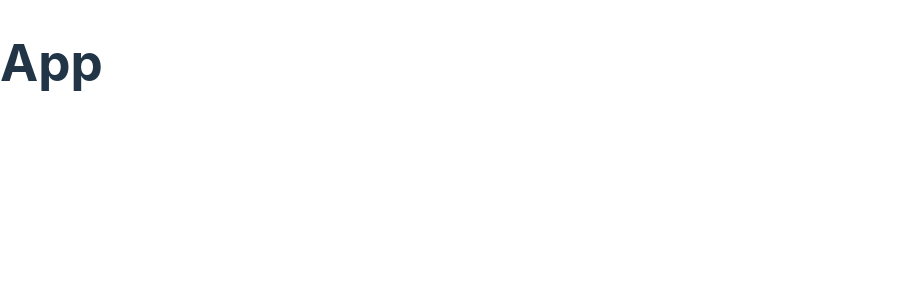
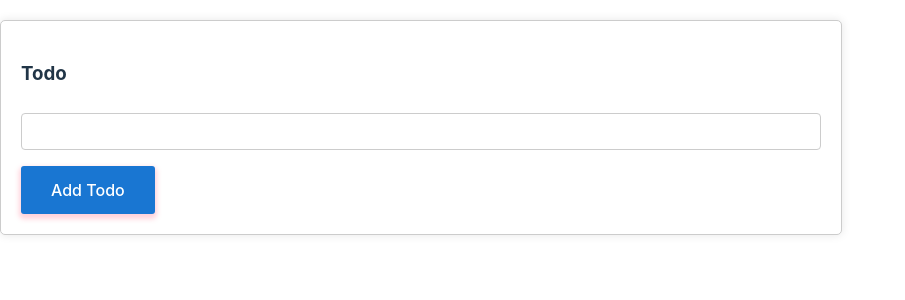
Before and after one commit to ansumanmishra/react-projects, a React (Vite) app: page / in a window 1280 px wide. Shown: the top 300 px of the page, without its empty margins (0-905 px from the left). Built offline with nearby package versions, Linux system fonts and the light colour scheme.

Commit message:
Creating reusable components using emotion js

```diff
--- a/package.json
+++ b/package.json
@@ -10,6 +10,9 @@
     "preview": "vite preview"
   },
   "dependencies": {
+    "@emotion/react": "^11.13.3",
+    "@emotion/styled": "^11.13.0",
+    "@mui/material": "^6.1.6",
     "react": "^18.3.1",
     "react-dom": "^18.3.1"
   },
--- a/src/App.tsx
+++ b/src/App.tsx
@@ -1,7 +1,9 @@
+import {Todo} from './pages/Todo.tsx';
+
 const App = () => {
   return (
     <div>
-      <h1>App</h1>
+      <Todo />
     </div>
   )
 }
--- /dev/null
+++ b/src/components/Button/Button.tsx
@@ -0,0 +1,20 @@
+import {StyledButton, StyledButtonEmotion, StyledButtonEmotion1} from './ButtonStyles.ts';
+
+export const Button = (props) => {
+  return (
+    <>
+      {/* Material UI Button */}
+{/*
+      <StyledButton variant="contained" {...props}>Hello world</StyledButton>
+*/}
+
+      {/* Emotion Button */}
+
+      <StyledButtonEmotion {...props}>{props.children}</StyledButtonEmotion>
+
+{/*
+      <StyledButtonEmotion1 primary>SUBMIT</StyledButtonEmotion1>
+*/}
+    </>
+  );
+};
--- /dev/null
+++ b/src/components/Button/ButtonStyles.ts
@@ -0,0 +1,46 @@
+import {styled as muiStyled} from '@mui/material';
+import styled from '@emotion/styled'
+
+export const StyledButton = muiStyled('button')(({theme, props}) => {
+  return {
+    borderRadius: 3,
+    border: 0,
+    color: theme.palette.mode === 'dark' ? '#fff' : '#000',
+    height: 48,
+    padding: '0 30px',
+    boxShadow: '0 3px 5px 2px rgba(255, 105, 135, .3)',
+    backgroundColor: theme.palette.mode === 'dark' ? '#1565c0' : '#1976d2',
+    '&:hover': {
+      backgroundColor: '#1565c0',
+    }
+  }
+});
+
+export const StyledButtonEmotion = styled.button`
+  border-radius: 3px;
+  border: 0;
+  color: ${props => props.primary ? 'white' : 'black'};
+  height: 48px;
+  padding: 0 30px;
+  box-shadow: 0 3px 5px 2px rgba(255, 105, 135, .3);
+  background-color: ${props => props.primary ? '#1976d2' : '#ffffff'};
+
+  &:hover {
+    background-color: #1565c0;
+  }
+`;
+
+export const StyledButtonEmotion1 = styled.button(props => {
+  return {
+    borderRadius: '3px',
+    border: 0,
+    color: props.primary ? '#1976d2' : 'black',
+    height: '48px',
+    padding: '0 30px',
+    boxShadow: '0 3px 5px 2px rgba(255, 105, 135, .3)',
+    backgroundColor: props => props.primary ? '#1976d2' : '#ffffff',
+    '&:hover': {
+      backgroundColor: '#1565c0',
+    }
+  }
+});
--- /dev/null
+++ b/src/components/ListItem/ListItem.tsx
@@ -0,0 +1,9 @@
+import {StyledListItem} from './ListItemStyles.ts';
+
+export const ListItem = ({children, ...props}) => {
+  return (
+    <>
+      <StyledListItem {...props}>{children}</StyledListItem>
+    </>
+  );
+};
--- /dev/null
+++ b/src/components/ListItem/ListItemStyles.ts
@@ -0,0 +1,10 @@
+import styled from '@emotion/styled';
+
+export const StyledListItem = styled.li`
+  list-style: none;
+  padding: 0;
+  margin: 0;
+  font-weight: 500;
+  font-size: 16px;
+  line-height: 24px;
+`
--- /dev/null
+++ b/src/components/input/Input.tsx
@@ -0,0 +1,9 @@
+import {StyledInput} from './InputStyles.ts';
+
+export const Input = (props) => {
+  return (
+    <>
+      <StyledInput {...props} />
+    </>
+  );
+};
--- /dev/null
+++ b/src/components/input/InputStyles.ts
@@ -0,0 +1,12 @@
+import styled from '@emotion/styled';
+
+export const StyledInput = styled.input`
+  width: 100%;
+  padding: 10px;
+  border: 1px solid #ccc;
+  border-radius: 4px;
+  box-sizing: border-box;
+  margin-top: 6px;
+  margin-bottom: 16px;
+  resize: vertical;
+`;
--- /dev/null
+++ b/src/components/list/List.tsx
@@ -0,0 +1,12 @@
+import {StyledList} from './ListStyles.ts';
+
+export const List = ({children, ...props}) => {
+
+  return (
+    <>
+      <StyledList {...props}>
+        {children}
+      </StyledList>
+    </>
+  );
+};
--- /dev/null
+++ b/src/components/list/ListStyles.ts
@@ -0,0 +1,7 @@
+import styled from '@emotion/styled';
+
+export const StyledList = styled.ul`
+  list-style: none;
+  padding: 0;
+  margin: 0;
+`;
--- /dev/null
+++ b/src/pages/Todo.tsx
@@ -0,0 +1,32 @@
+import {StyledDiv} from './TodoStyles.ts';
+import {Input} from '../components/input/Input.tsx';
+import {useState} from 'react';
+import {List} from '../components/list/List.tsx';
+import {ListItem} from '../components/ListItem/ListItem.tsx';
+import {Button} from '../components/Button/Button.tsx';
+
+export const Todo = () => {
+  const [todos, setTodos] = useState([]);
+  const [todo, setTodo] = useState('');
+
+  const handleClick = () => {
+    setTodos([...todos, todo]);
+    setTodo('');
+  };
+
+  return (
+    <>
+      <StyledDiv>
+        <h3>Todo</h3>
+        <List>
+          {todos.map((todo) => (
+            <ListItem key={todo}>{todo}</ListItem>
+          ))}
+        </List>
+
+        <Input type="text" value={todo} onChange={(e) => setTodo(e.target.value)} />
+        <Button primary onClick={handleClick}>Add Todo</Button>
+      </StyledDiv>
+    </>
+  );
+};
--- /dev/null
+++ b/src/pages/TodoStyles.ts
@@ -0,0 +1,11 @@
+import styled from '@emotion/styled';
+
+export const StyledDiv = styled.div`
+  width: 800px;
+  margin: 20px auto;
+  background-color: #fff;
+  border-radius: 5px;
+  padding: 20px;
+  box-shadow: 0 0 10px rgba(0, 0, 0, 0.1);
+  border: 1px solid #ccc;
+  `;
```
Also changed, not shown: 1 other file (tests, documents, lock files or other folders).
